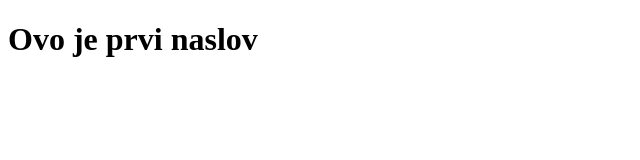
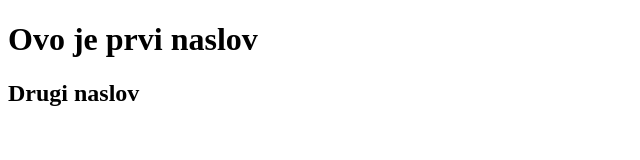
Before and after one commit to AndrijanaVr/Git-Demo, a plain HTML site: page index.html in a window 1280 px wide. Shown: the whole page, without its empty margins (0-640 px from the left). Drawn offline with Linux system fonts and the light colour scheme.

Commit message:
Drugi commit

```diff
--- a/index.html
+++ b/index.html
@@ -9,6 +9,7 @@
 
 <body>
   <h1>Ovo je prvi naslov</h1>
+  <h2>Drugi naslov</h2>
 </body>
 
 </html>
```
